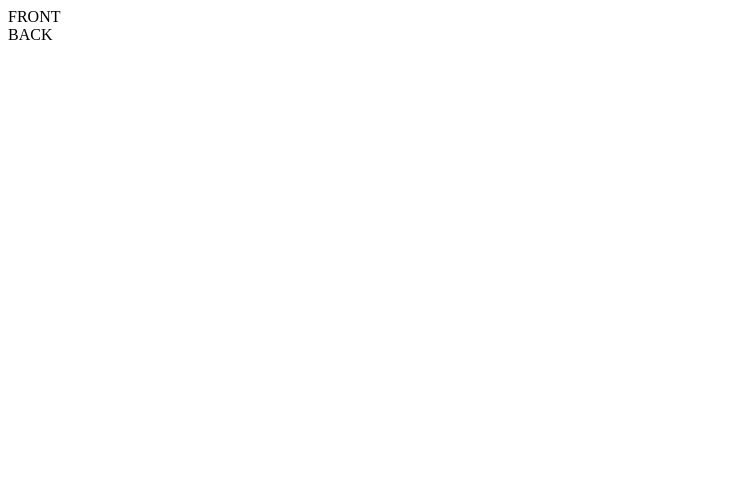
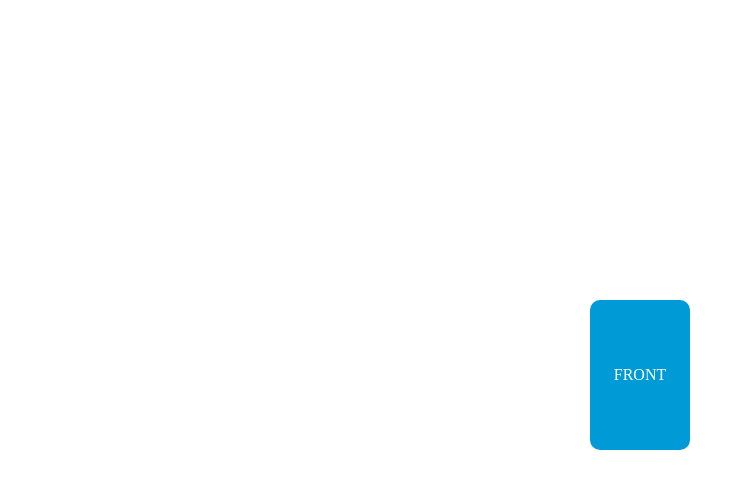
Before and after one commit to cauereple/flip-card, a plain HTML site: page index.html in a window 1280 px wide. Shown: the whole page, without its empty margins (0-745 px from the left). Drawn offline with Linux system fonts and the light colour scheme.

Commit message:
add style in CSS and event in Javascript

```diff
--- a/css/style.css
+++ b/css/style.css
@@ -1,21 +1,37 @@
 @charset "utf-8";
 
-/* CSS Reset */
+body {
+    margin-top: 300px;
+}
 
-html, body, div, span, applet, object, iframe,
-h1, h2, h3, h4, h5, h6, p, blockquote, pre,
-a, abbr, acronym, address, big, cite, code,
-del, dfn, em, img, ins, kbd, q, s, samp,
-small, strike, strong, sub, sup, tt, var,
-b, u, i, center,
-dl, dt, dd, ol, ul, li,
-fieldset, form, label, legend,
-table, caption, tbody, tfoot, thead, tr, th, td,
-article, aside, canvas, details, embed,
-figure, figcaption, footer, header, hgroup,
-menu, nav, output, ruby, section, summary,
-time, mark, audio, video {
-  margin: 0;
-  padding: 0;
-  font-size: 100%;
+#card{
+    display: flex;
+    justify-content: center;
+    transform-style: preserve-3d;
+    transition: all .9s;
 }
+
+.flip {
+    transform: rotateY(180deg);
+}
+
+.face {
+    width: 100px;
+    height: 150px;
+    border-radius: 10px;
+    display: flex;
+    justify-content: center;
+    align-items: center;
+    color: white;
+    position: absolute;
+    backface-visibility: hidden;
+}
+
+#front{
+    background-color: rgb(0, 154, 214);
+    transform: rotateY(180deg);
+}
+
+#back{
+    background-color: rgb(0, 94, 131);
+}
--- a/index.html
+++ b/index.html
@@ -5,6 +5,8 @@
     <meta charset="UTF-8">
     <meta name="viewport" content="width=device-width, initial-scale=1.0">
     <meta name="description" content="a card that when you click on it, it rotates">
+    <meta name="author" content="Cauê Rizzo Reple">
+    <link rel="stylesheet" href="css/style.css">
     <title>Flip Card</title>
 </head>
 
@@ -19,6 +21,8 @@
         </div>
     </div>
 
+<script src="js/script.js"></script>
+
 </body>
 
 </html>
--- /dev/null
+++ b/js/script.js
@@ -0,0 +1,7 @@
+"use strict"
+
+const card = document.querySelector("#card")
+
+card.addEventListener("click",(e)=>{
+        card.classList.toggle("flip")
+    })
```
